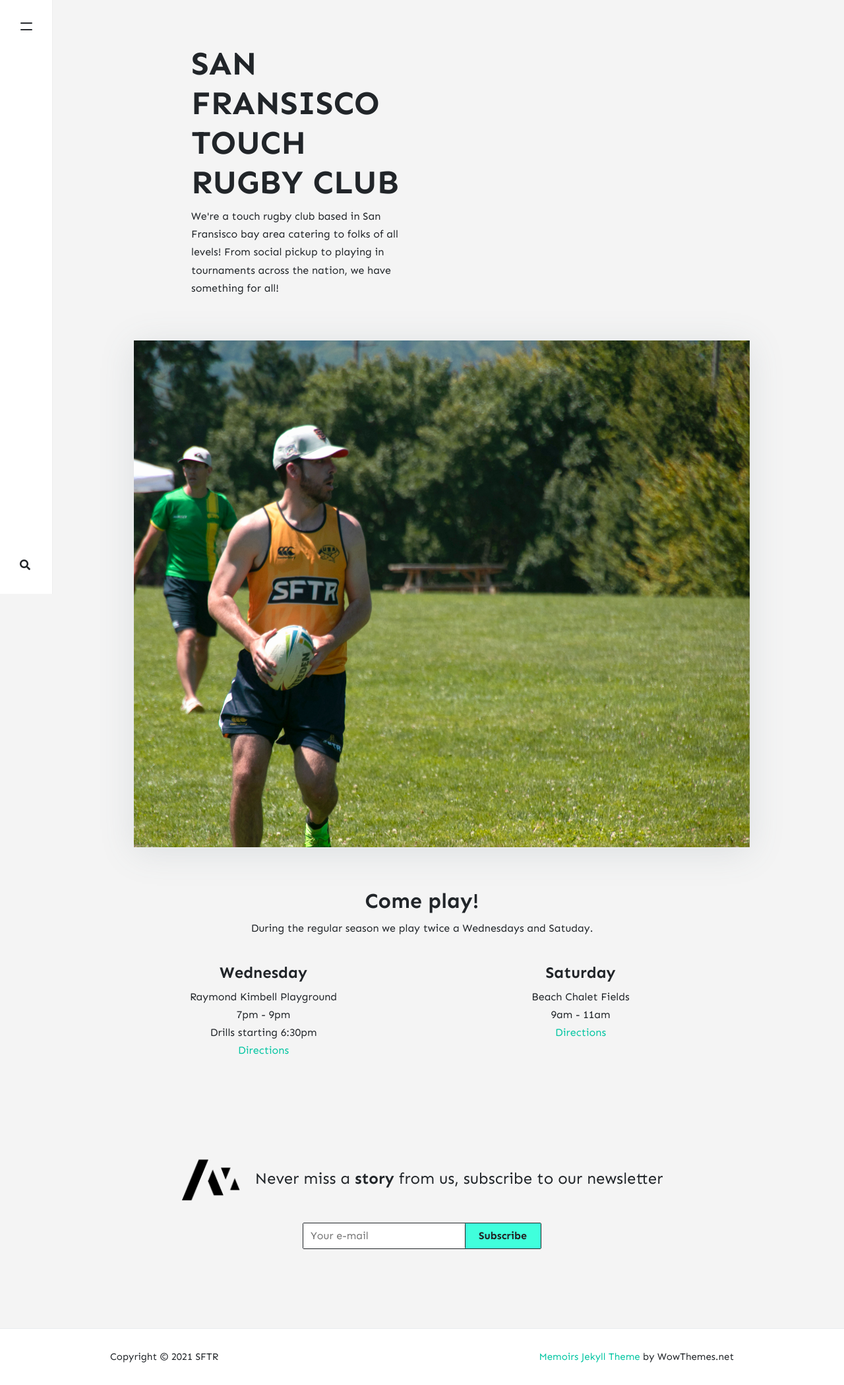
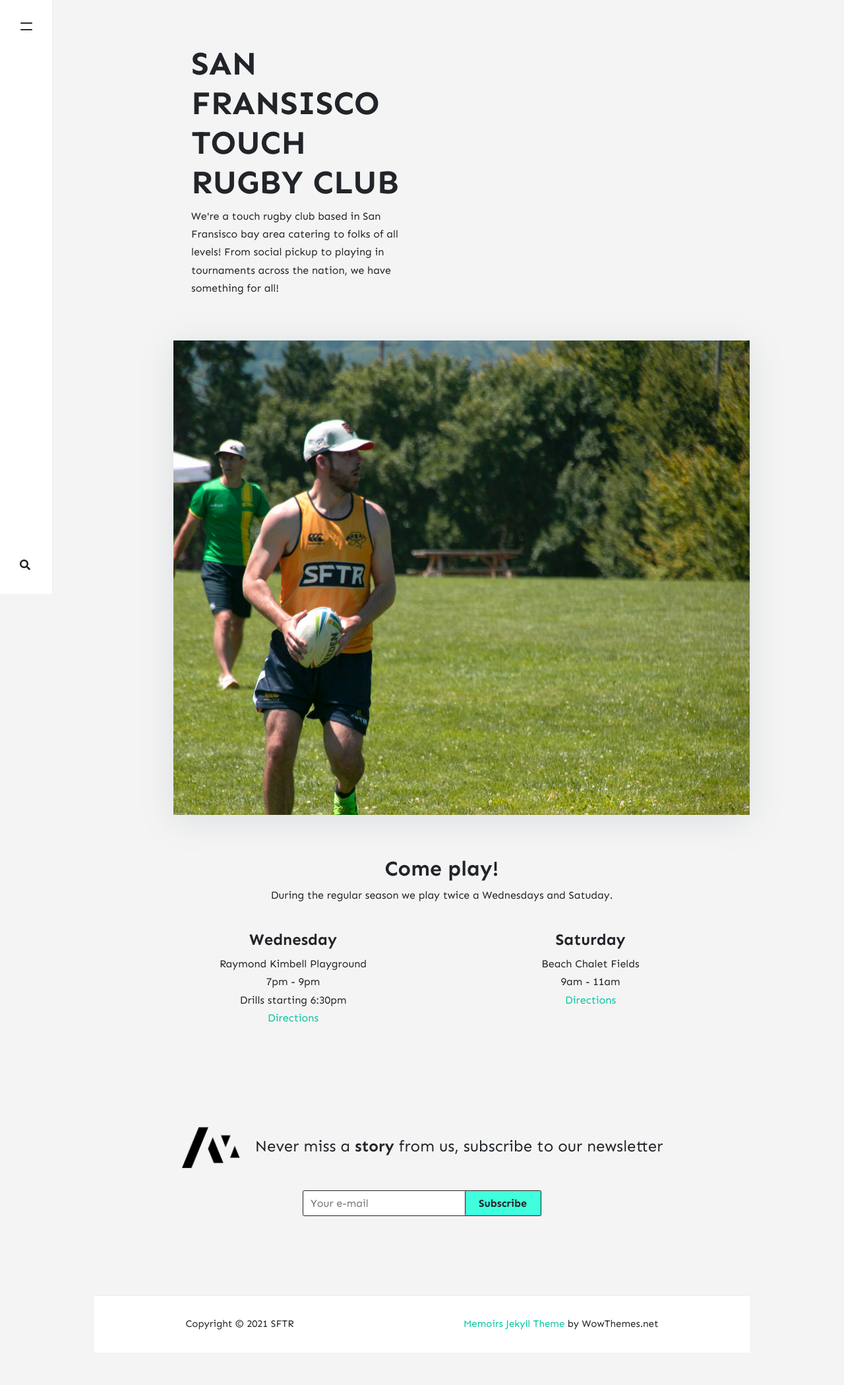
Before and after one commit to stackbit-projects/blue-triceratops-4f502, a Jekyll site: the page built from _pages/about.md, in a window 1280 px wide. Shown: the whole page at 66% size. Built offline with Jekyll 4.4.1, drawn with Linux system fonts in a browser that asks for light colours; nearby versions of some CDN libraries; comment, search, counter and statistics services are not loaded; after the commit the page ends 2050 px from its top, so only the background shows below that.

Commit message:
home.html: changed

```diff
--- a/_layouts/home.html
+++ b/_layouts/home.html
@@ -13,6 +13,7 @@ permalink: "/home.html"
         </div>
     </div>
 </div>
+<div class="spacer-left-60">
 <div class="spacer-left-60">
     <!-- Featured Image -->
     {% include featured-image.html %}
```
